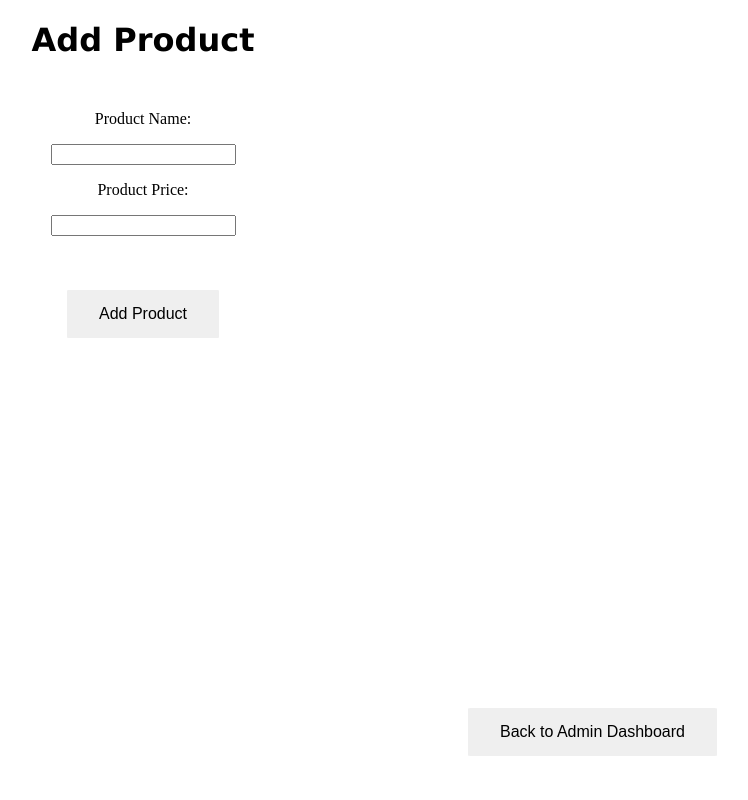
After one commit to butch-castro/webdevsample, a PHP site: page /addproduct.php in a window 1280 px wide. The commit adds this page. Shown: the whole page, without its empty margins (497-1245 px from the left). Run offline with PHP 8.4, Linux system fonts and the light colour scheme.

Commit message:
Added Add Product page

```diff
--- /dev/null
+++ b/addproduct.php
@@ -0,0 +1,82 @@
+<?php
+
+
+@include 'config.php';
+
+
+if(isset($_POST['submit'])){
+
+    if($_POST['product_name'] == '' || $_POST['product_price'] == '' ){
+        $error[] = 'Please input in all fields';
+    } else {
+        $product_name = mysqli_real_escape_string($conn, $_POST['product_name']);
+        $product_price = mysqli_real_escape_string($conn, $_POST['product_price']);
+        $product_id = random_bytes(20);
+
+
+        $select = "SELECT * FROM `products` WHERE product_name = '$product_name'";
+            $result = mysqli_query($conn, $select);
+
+        if(mysqli_num_rows($result) > 0){
+            $error[] = 'Product already exists';
+        } else{
+            $insert = "INSERT INTO products(product_id, product_name, product_price) VALUES('$product_id','$product_name','$product_price')";
+            mysqli_query($conn, $insert);
+            header('location:admin.php');
+        }
+    }
+
+
+} else if (isset($_POST['backtoadmin'])){
+    header('location:admin.php');
+};
+
+?>
+
+<!DOCTYPE html>
+<html>
+
+<head>
+    <meta charset='utf-8'>
+    <meta http-equiv='X-UA-Compatible' content='IE=edge'>
+    <title>Commerce App</title>
+    <meta name='viewport' content='width=device-width, initial-scale=1'>
+    <link rel='stylesheet' type='text/css' media='screen' href='main.css'>
+    <script src='main.js'></script>
+</head>
+
+<body>
+    <div class="container">
+        <form action="" method="post">
+            <h1>Add Product</h1>
+            <?php
+            if(isset($error)) {
+                foreach($error as $error){
+                    echo '<span class="error-msg">'.$error.'</span>';
+                };
+            };
+            ?>
+            <div class="container-forms">
+                <p>Product Name:</p>
+                <input type="text" name="product_name">
+                <p>Product Price:</p>
+                <input type="number" step="any" name="product_price">
+            </div>
+
+            <div class="buttons">
+                <button class="form-btn" name="submit">Add Product</button>
+            </div>
+
+            <div class="container-logout">
+                <button class="form-btn" name="backtoadmin">Back to Admin Dashboard</button>
+            </div>
+        </form>
+
+
+
+    </div>
+
+
+</body>
+
+</html>
--- a/admin.php
+++ b/admin.php
@@ -16,7 +16,7 @@
 
         <div class="container-product">
             <div class="buttons">
-                <button class="form-btn">Add Product</button>
+                <a href="addproduct.php"><button class="form-btn">Add  Product</button></a>
                 <button class="form-btn">Edit Product</button>
                 <button class="form-btn">Remove Product</button>
             </div>
```
